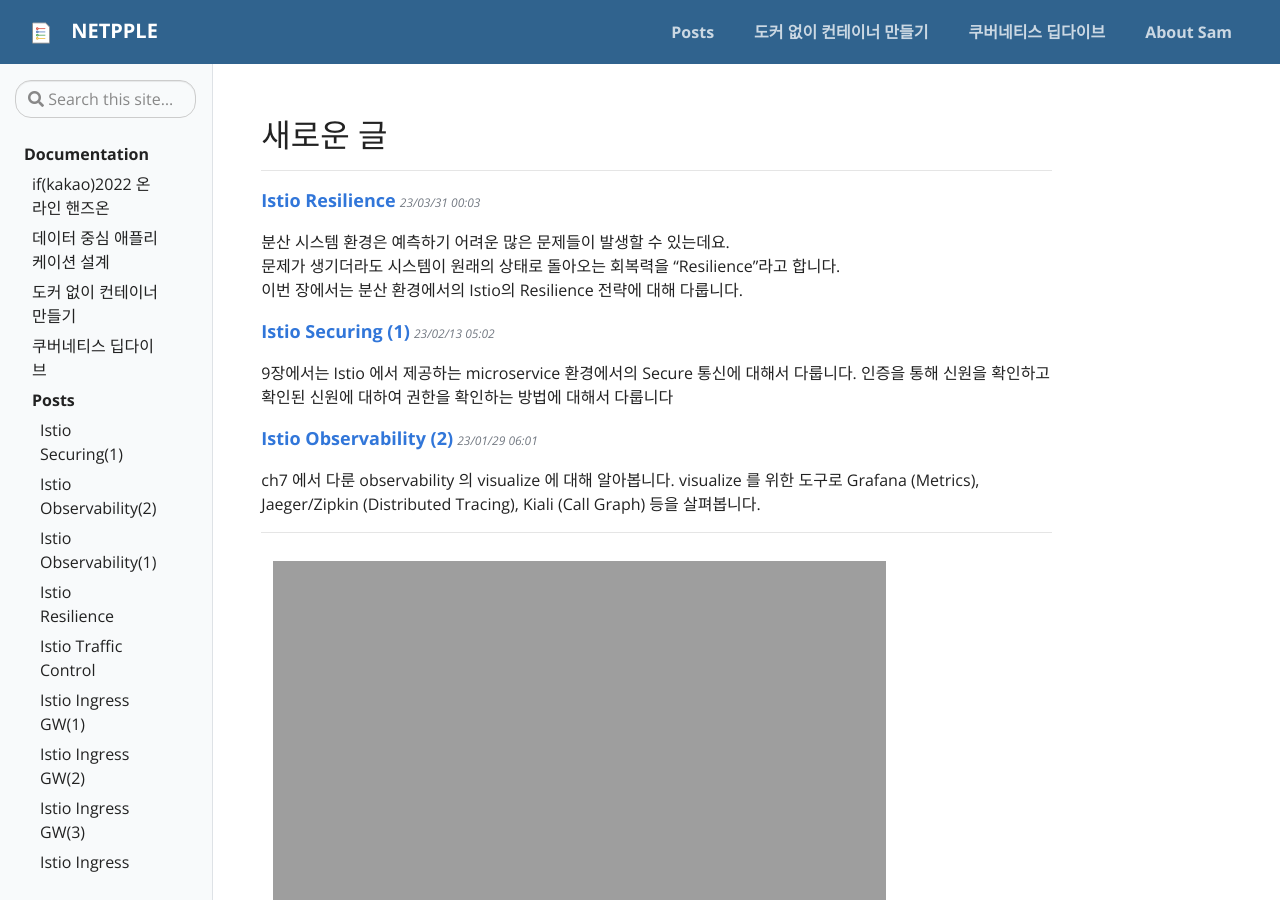
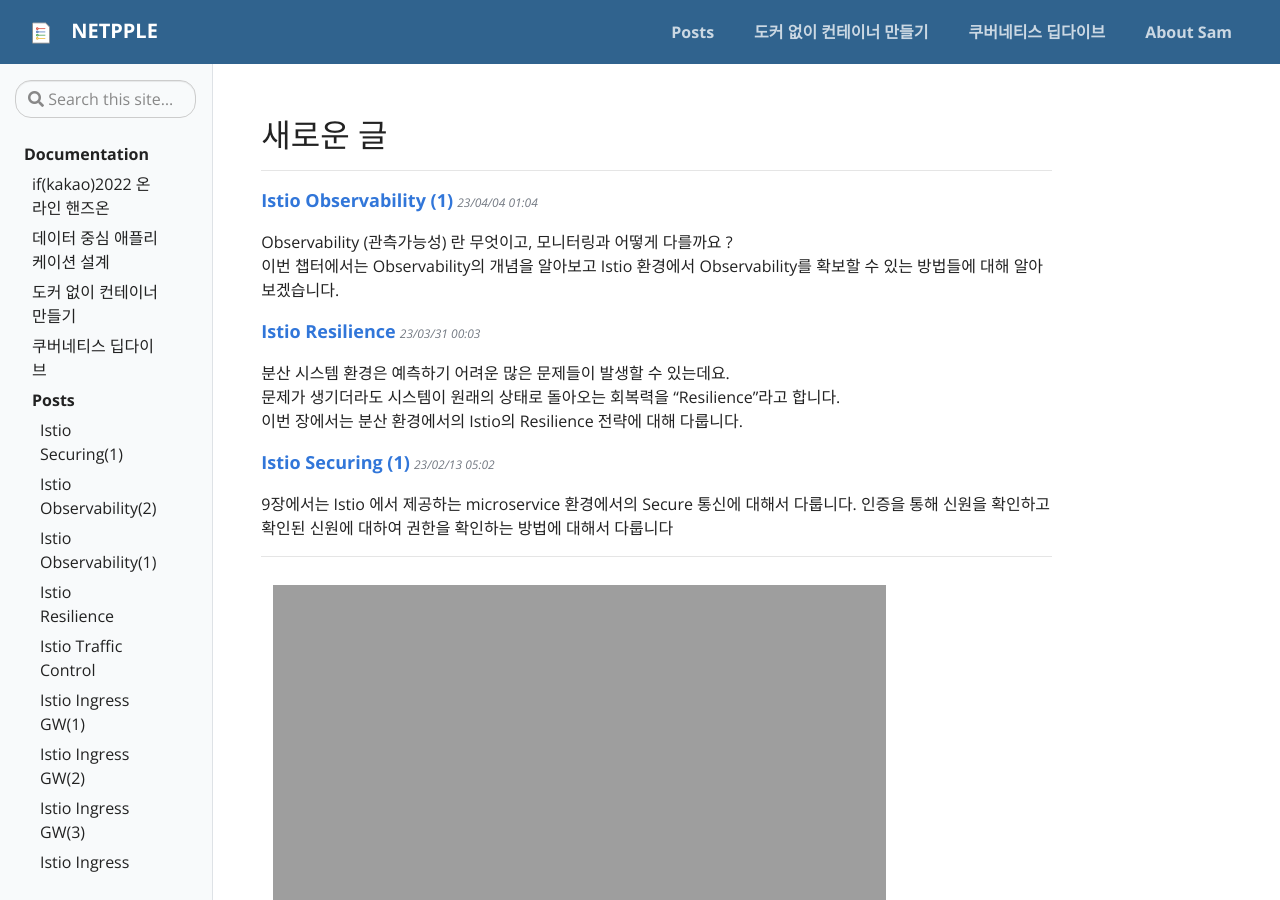
Before and after one commit to netpple/netpple.github.io, a Jekyll site: the page built from pages/index.md, in a window 1280 px wide and 900 px high. Built offline with Jekyll 4.4.1, drawn with Linux system fonts in a browser that asks for light colours.

Commit message:
7장 내용보완

```diff
--- a/_posts/2023-01-24-Istio-ch7-observability.md
+++ b/_posts/2023-01-24-Istio-ch7-observability.md
@@ -1,15 +1,16 @@
 ---
 title: Istio Observability (1)
-version: v0.5
+version: v0.6
 description: istio in action 7장
-date: 2023-01-24 10:00:00 +09:00
+date: 2023-04-04 10:00:00 +09:00
 categories: network
 badges:
 - type: info
   tag: 교육
   rightpanel: false
 ---
-클라우드와 MSA (Micro Service Architecture) 환경은 무수히 많은 서비스들이 복잡하게 얽혀 있는데요. 이런 복잡한 환경에서 Istio가 Observability에 어떻게 기여할 수 있는지 알아봅니다.
+Observability (관측가능성) 란 무엇이고, 모니터링과 어떻게 다를까요 ?
+이번 챕터에서는 Observability의 개념을 알아보고 Istio 환경에서 Observability를 확보할 수 있는 방법들에 대해 알아 보겠습니다.
 
 <!--more-->
 
```
